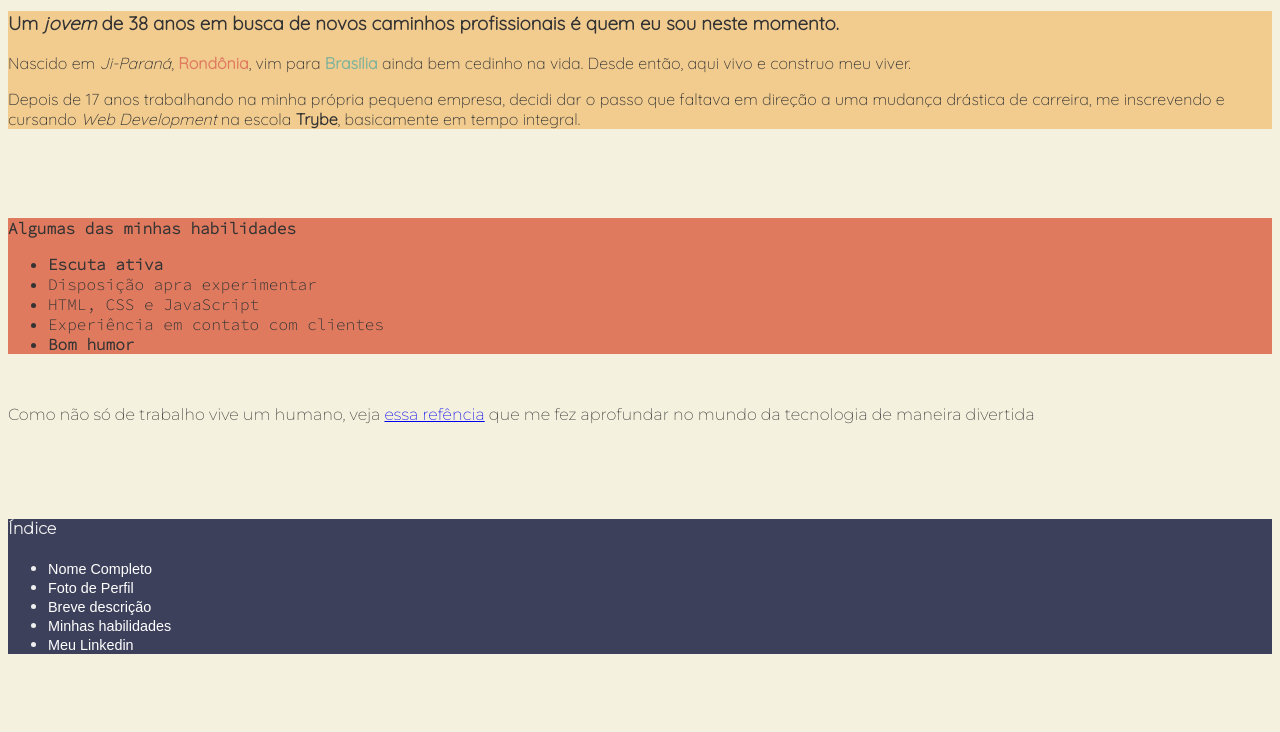
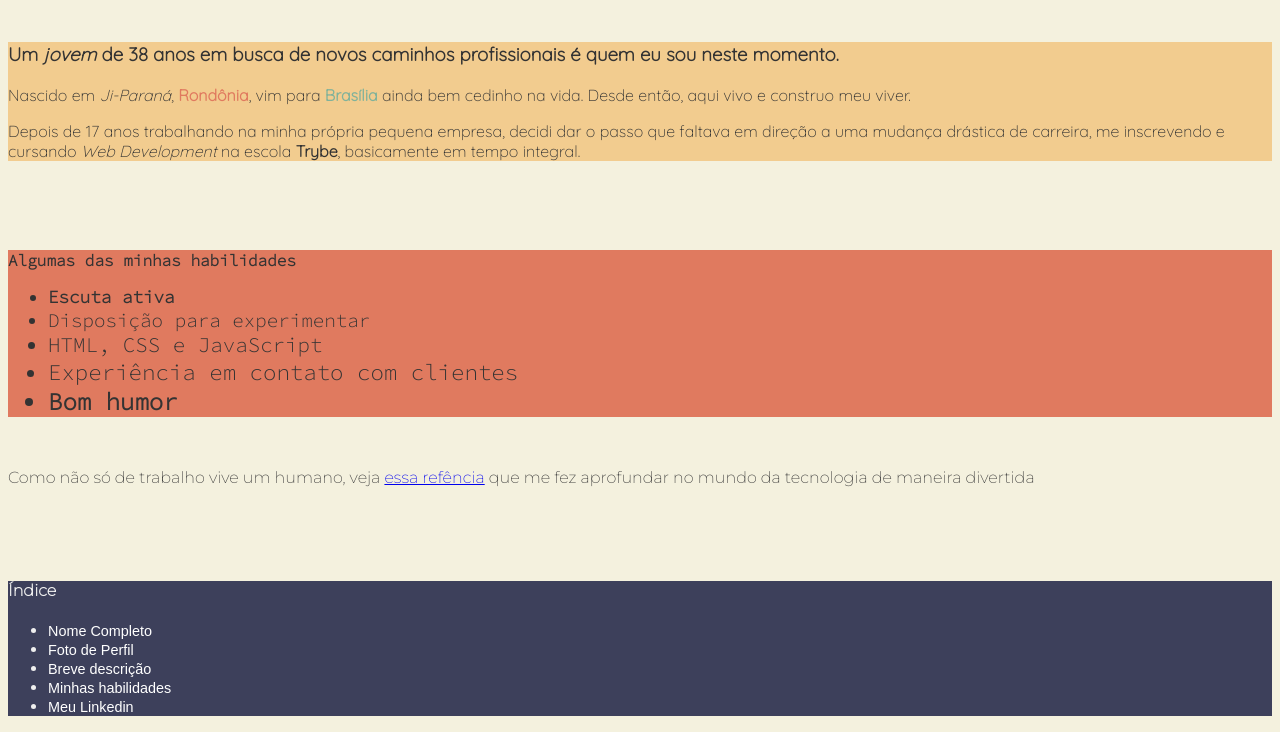
Before and after one commit to felipeAndradeMendes/portifolio-web, a plain HTML site: page index.html in a window 1280 px wide. Shown: the part 677-1409 px from the top of the page. Before the commit the page ends 1347 px from the top, so only its background shows below. Drawn offline with Linux system fonts and the light colour scheme.

Commit message:
Altera tamanho dos itens da lista de habilidades e mais pequenas correções

```diff
--- a/index.html
+++ b/index.html
@@ -18,8 +18,8 @@
         .nome-completo {
             background-color: #81B29A;
         }
-        .foto-perfil {
-
+        .foto-perfil img{
+            width: 500px;
         }
         .descricao {
             font-family: Quicksand;
@@ -47,6 +47,22 @@
         }
         .color-02 {
             color: #81B29A;
+        }
+
+        .hab-el-01 {
+            font-size: 1.1em;
+        }
+        .hab-el-02 {
+            font-size: 1.2em;
+        }
+        .hab-el-03 {
+            font-size: 1.3em;
+        }
+        .hab-el-04 {
+            font-size: 1.4em;
+        }
+        .hab-el-05 {
+            font-size: 1.5em;
         }
 
 
@@ -77,11 +93,11 @@
     <div class="habilidades" id="habilidades">
         <p><strong>Algumas das minhas habilidades</strong></p>
         <ul>
-            <li><strong>Escuta ativa</strong></li>
-            <li>Disposição apra experimentar</li>
-            <li>HTML, CSS e JavaScript</li>
-            <li>Experiência em contato com clientes</li>
-            <li><strong>Bom humor</strong></li>
+            <li class="hab-el-01"><strong>Escuta ativa</strong></li>
+            <li class="hab-el-02">Disposição para experimentar</li>
+            <li class="hab-el-03">HTML, CSS e JavaScript</li>
+            <li class="hab-el-04">Experiência em contato com clientes</li>
+            <li class="hab-el-05"><strong>Bom humor</strong></li>
         </ul>
     </div>
 
```
